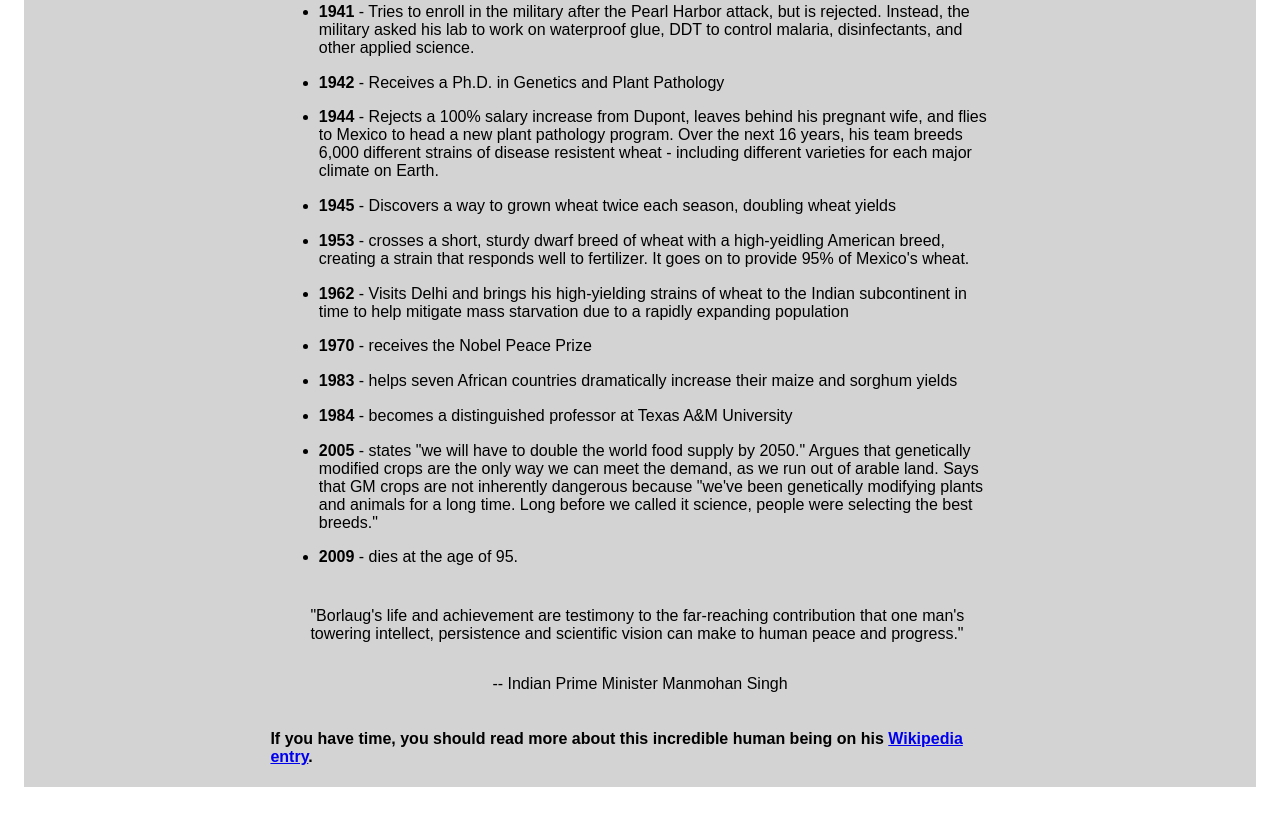
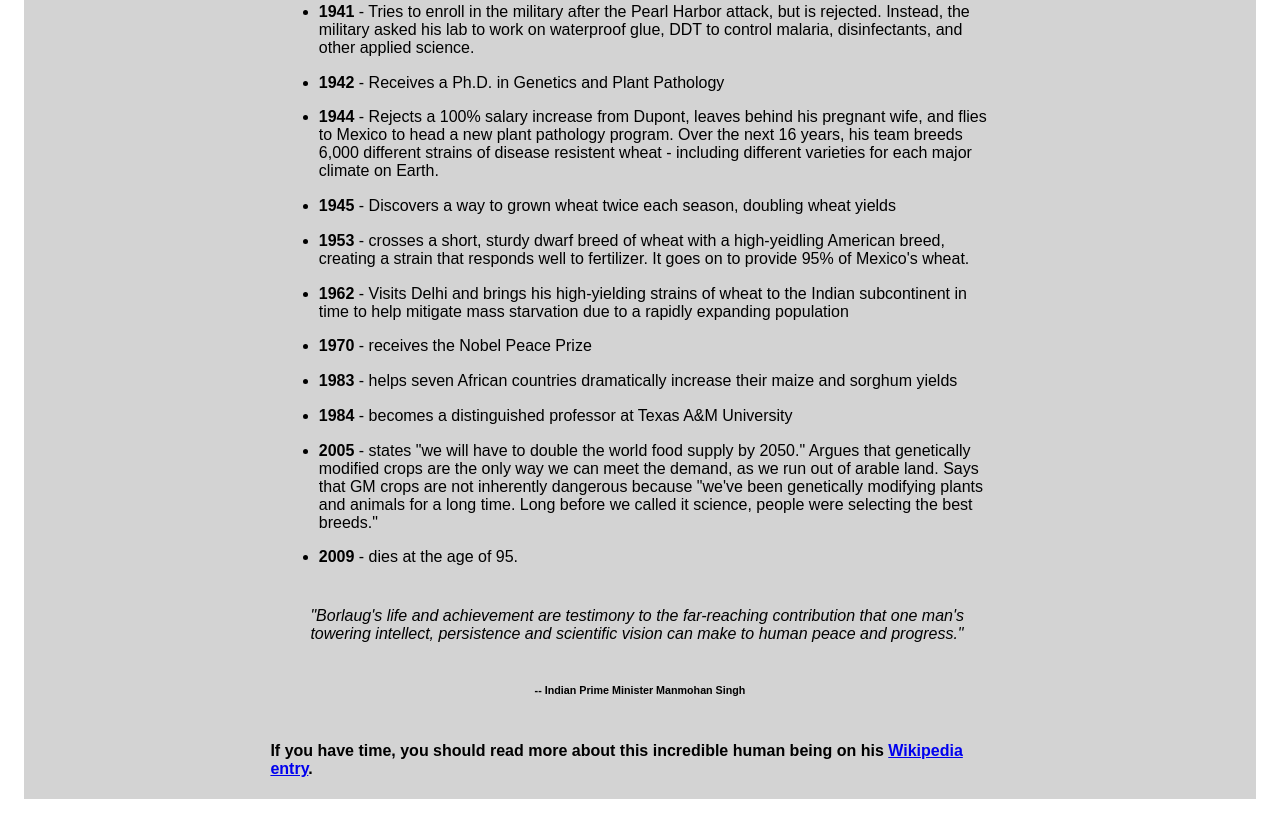
Before and after one commit to ca-s92/fcc-tribute, a plain HTML site: page index.html in a window 1280 px wide. Shown: the part 868-1683 px from the top of the page. Drawn offline with Linux system fonts and the light colour scheme.

Commit message:
restructuring the quote

```diff
--- a/index.html
+++ b/index.html
@@ -36,8 +36,8 @@
           <li><strong>2005</strong> - states "we will have to double the world food supply by 2050." Argues that genetically modified crops are the only way we can meet the demand, as we run out of arable land. Says that GM crops are not inherently dangerous because "we've been genetically modifying plants and animals for a long time. Long before we called it science, people were selecting the best breeds."</li>
           <li><strong>2009</strong> - dies at the age of 95.</li>
         </ul>
-        <blockquote id="quote">"Borlaug's life and achievement are testimony to the far-reaching contribution that one man's towering intellect, persistence and scientific vision can make to human peace and progress."</blockquote>
-        <p id="source">-- Indian Prime Minister Manmohan Singh</p>
+        <em><blockquote id="quote">"Borlaug's life and achievement are testimony to the far-reaching contribution that one man's towering intellect, persistence and scientific vision can make to human peace and progress."</blockquote></em>
+        <h6 id="source">-- Indian Prime Minister Manmohan Singh </h6>
         <h4>If you have time, you should read more about this incredible human being on his <a id="tribute-link" href="https://en.wikipedia.org/wiki/Norman_Borlaug" target="_blank"> Wikipedia entry</a>.</h4>
     </div>
   </main>
```
